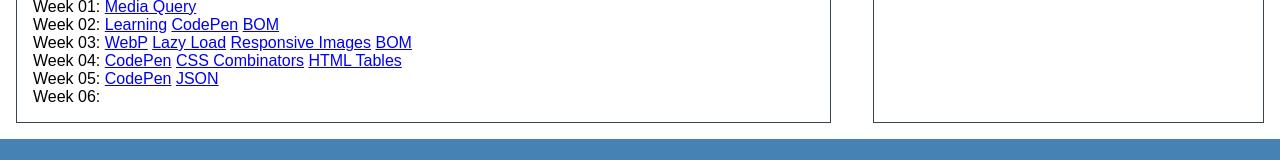
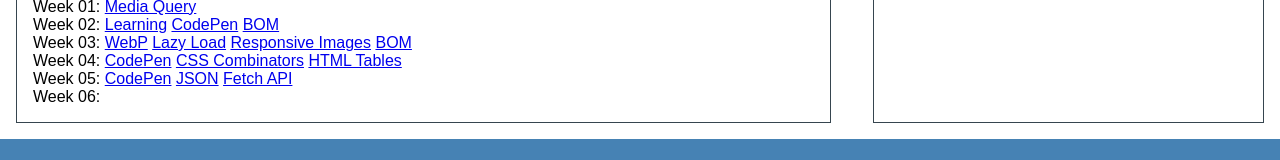
Before and after one commit to Njninja12/wdd230, a plain HTML site: page index.html in a window 1280 px wide. Shown: the part 1206-1366 px from the top of the page. Drawn offline with Linux system fonts and the light colour scheme.

Commit message:
up[dated home page

```diff
--- a/index.html
+++ b/index.html
@@ -52,7 +52,7 @@
                     <li>Week 02: <a href="week02/design.html">Learning</a> <a href="https://codepen.io/Njninja12/pen/zYXgvaG">CodePen</a> <a href="week02/bom.html">BOM</a></li>
                     <li>Week 03: <a href="week03/images/landscape.webp">WebP</a> <a href="week03/lazyload.html">Lazy Load</a> <a href="week03/responsive-images.html">Responsive Images</a> <a href="week03/bom.html">BOM</a></li>
                     <li>Week 04: <a href="https://codepen.io/Njninja12/pen/KKLVpYj">CodePen</a> <a href="week04/images/Screenshot 2024-05-17 122259.png">CSS Combinators</a> <a href="week04/tablebuild.html">HTML Tables</a></li>
-                    <li>Week 05: <a href="https://codepen.io/Njninja12/pen/OJYXRRY">CodePen</a> <a href="week05/new-ward-members.json">JSON</a></li>
+                    <li>Week 05: <a href="https://codepen.io/Njninja12/pen/OJYXRRY">CodePen</a> <a href="week05/new-ward-members.json">JSON</a> <a href="week05/prophets.html">Fetch API</a></li>
                     <li>Week 06:</li>
                 </ul>
             </section>
```
